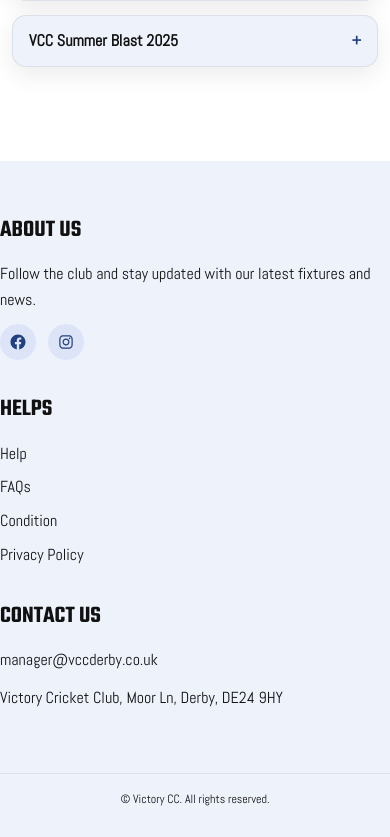
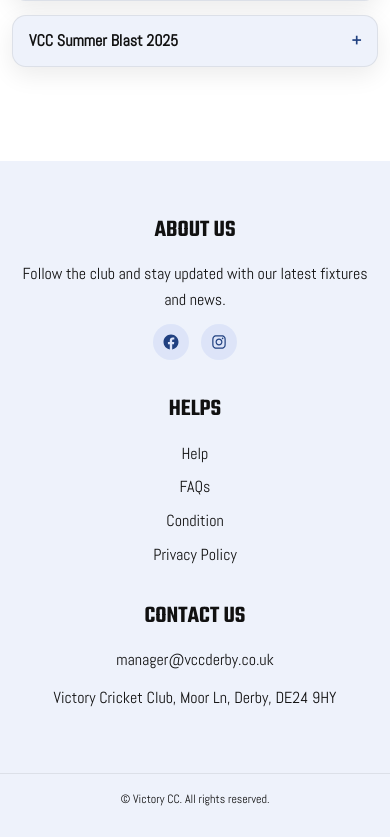
Before and after one commit to kushalnaidu007/vcc-website, a website: page index.html in a window 390 px wide. Shown: the part 3994-4831 px from the top of the page. Drawn offline with Linux system fonts and the light colour scheme; no server answers.

Commit message:
footer for mobile version fixed

```diff
--- a/styles.css
+++ b/styles.css
@@ -633,6 +633,25 @@ a.link {
   text-align: center;
 }
 
+@media (max-width: 768px) {
+  .site-footer .container {
+    padding-left: 20px;
+    padding-right: 20px;
+  }
+
+  .footer-grid {
+    text-align: center;
+  }
+
+  .footer-links {
+    justify-items: center;
+  }
+
+  .footer-social {
+    justify-content: center;
+  }
+}
+
 .contact {
   padding: 80px 0;
 }
```
